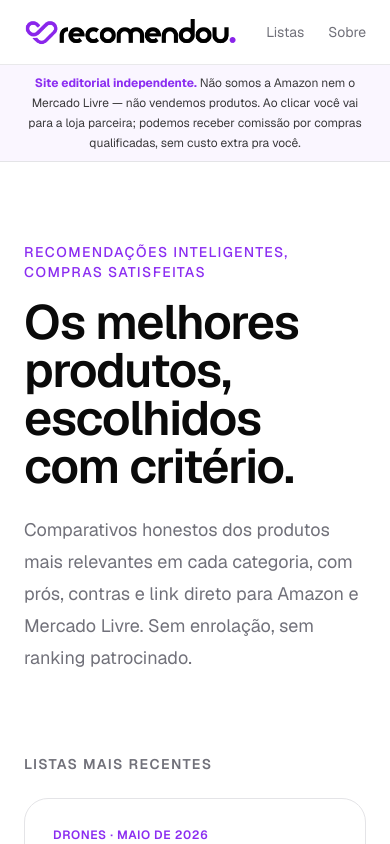
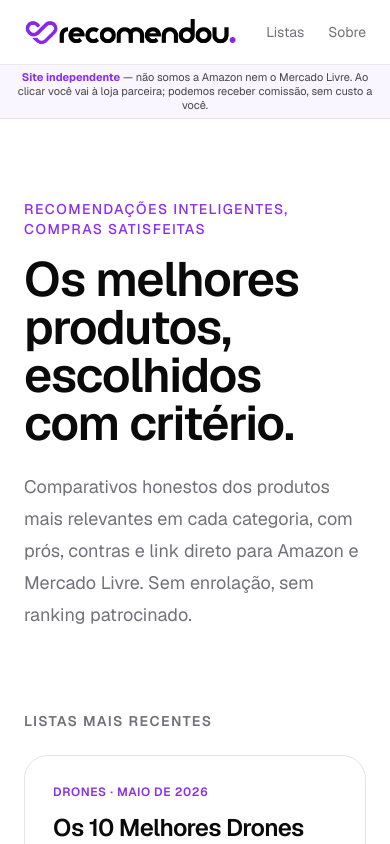
Before and after one commit to baixouagora/recomendou, a Next.js app: page / in a window 390 px wide. Shown: the top 844 px of the page. Built offline with nearby package versions, Linux system fonts and the light colour scheme.

Commit message:
Banner disclosure: versão slim (menos espaço above-the-fold no mobile, mantém compliance)

```diff
--- a/src/components/affiliate-disclosure-banner.tsx
+++ b/src/components/affiliate-disclosure-banner.tsx
@@ -1,11 +1,10 @@
 export function AffiliateDisclosureBanner() {
   return (
     <div className="border-b border-border bg-brand-soft/40">
-      <p className="mx-auto w-full max-w-6xl px-6 py-2 text-center text-xs leading-5 text-foreground/80">
-        <strong className="text-brand">Site editorial independente.</strong>{" "}
-        Não somos a Amazon nem o Mercado Livre — não vendemos produtos. Ao
-        clicar você vai para a loja parceira; podemos receber comissão por
-        compras qualificadas, sem custo extra pra você.
+      <p className="mx-auto w-full max-w-6xl px-4 py-1.5 text-center text-[11px] leading-tight text-foreground/75 sm:text-xs">
+        <strong className="text-brand">Site independente</strong> — não somos a
+        Amazon nem o Mercado Livre. Ao clicar você vai à loja parceira; podemos
+        receber comissão, sem custo a você.
       </p>
     </div>
   );
```
